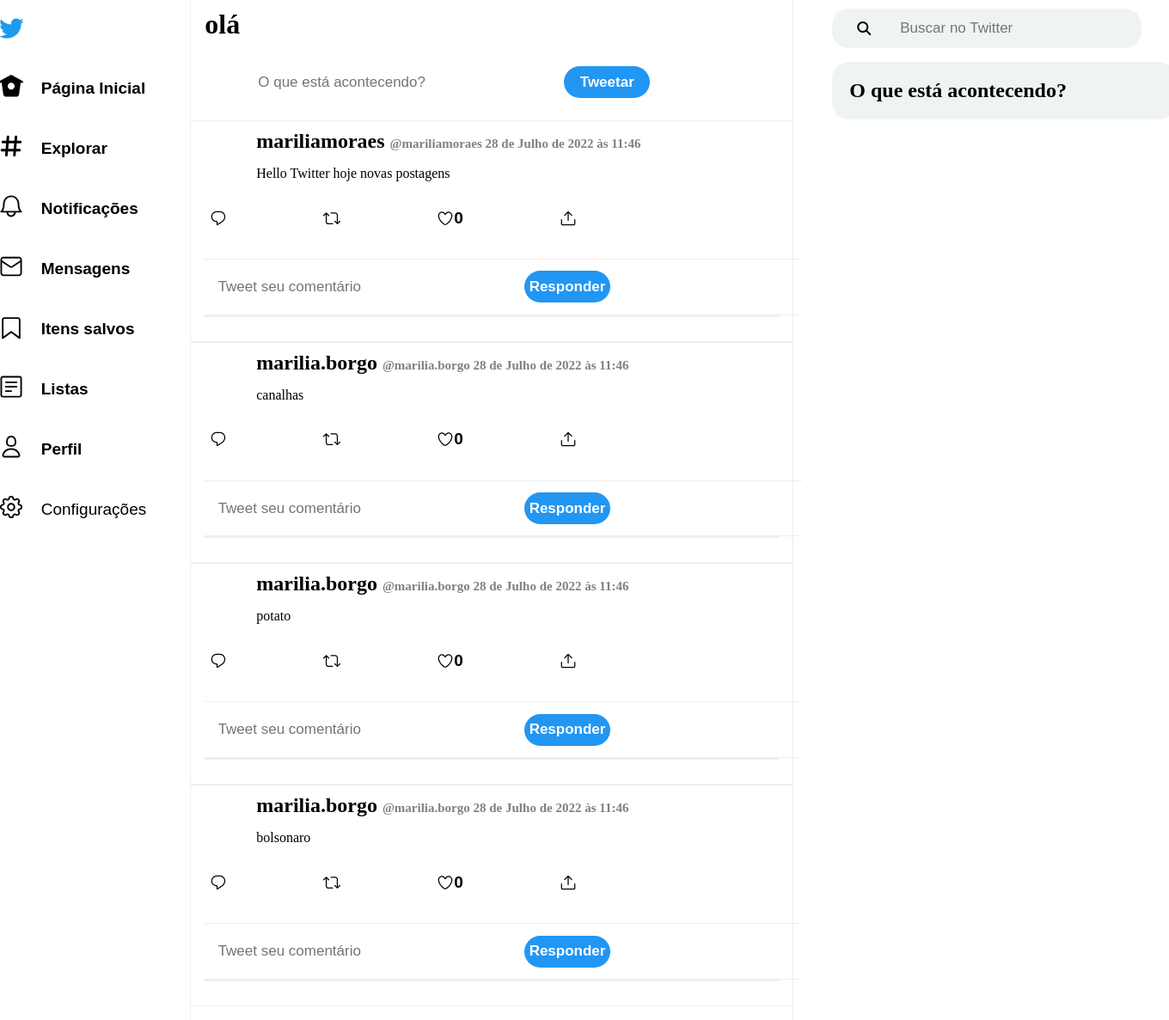
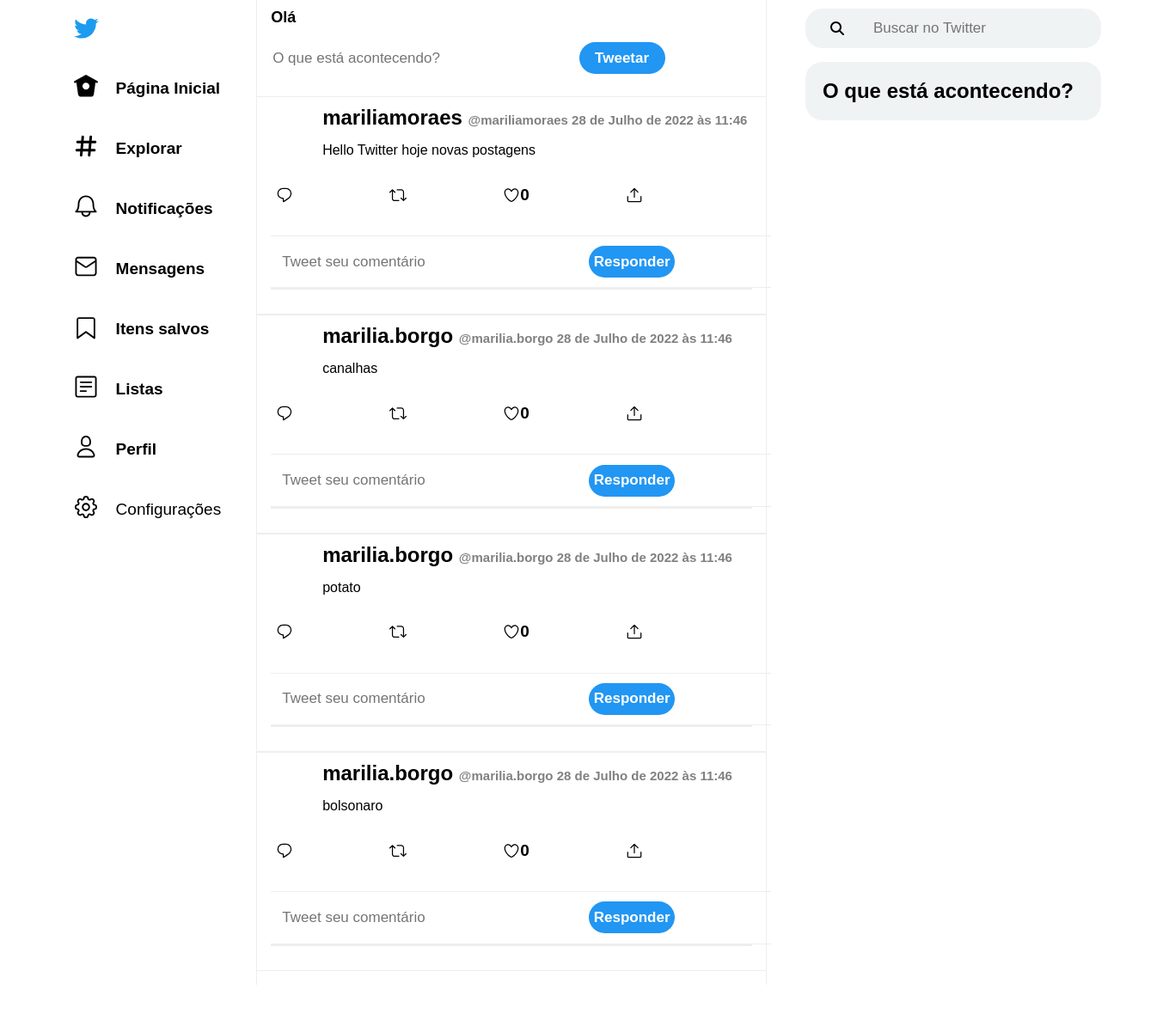
Before and after one commit to marilia-borgo/Django_twitter, a Django app: template post/templates/post/base.html in a window 1360 px wide. Shown: the whole page at 86% size. After the commit the page ends 1146 px from the top, so only its background shows below. Run offline with Django 4.2, Linux system fonts and the light colour scheme; the template is opened without the code that fills it: values that come from a table or form of the project are taken from there, others are empty; data comes from the database, SQL or seed files in the repository; parts of the project's set-up code (start-up, migrations or seed data) failed here and were passed over; some libraries are stand-ins or nearby versions.

Commit message:
ajustes na página de posts

```diff
--- a/post/static/post/css/styles.css
+++ b/post/static/post/css/styles.css
@@ -1,3 +1,11 @@
+:root {
+    --font-gray: #5b6b78;
+}
+
+body {
+    font-family: 'Arial', sans-serif;
+ }
+
 .container{
     height: 100%;
     display: flex;
@@ -6,17 +14,26 @@
 
 .conteudo-page{
     display: flex;
-    gap: 45px;
+    gap: 35px;
     height: 100%;
-}
+    justify-content: center;
+ }
 
-.timeline{
-    width: 700px;
+ .timeline{
+    width: 50%;
+    min-width: 490px;
     display: flex;
     flex-direction: column;
     border-right: 0.5px solid #e8e8e8b5;
     border-left: 0.5px solid #e8e8e8b5;
-}
+ }
+
+
+.ola {
+    font-size: 18px;
+    text-transform: capitalize;
+ }
+
 
 button >.fa-hashtag{
     font-size: 33px;
@@ -99,11 +116,12 @@ button >.fa-gear{
 }
 
 .filtros{
-    width: 400px;
+    margin-left:10px;
+    width: 350px;
     margin-top: 10px;
     display: flex;
     flex-direction: column;
-}
+ }
 
 .topnav {
     overflow: hidden;
@@ -113,11 +131,12 @@ button >.fa-gear{
 .topnav a {
     float: left;
     display: block;
-    color: black;
+    color: #2196f3;
     text-align: center;
     /* padding: 14px 16px; */
     text-decoration: none;
-    font-size: 17px;
+    font-size: 15px;
+    font-weight: 400;
 }
 
 .topnav a:hover {
@@ -135,7 +154,6 @@ button >.fa-gear{
     background-color: #eff3f4;
     display: flex;
     align-items: center;
-    width: 90%;
 }
 
 .topnav input[type=text] {
@@ -169,12 +187,10 @@ button >.fa-gear{
     gap: 25px;
 }
 
-.container-tweetar {
-    display: flex;
-    align-items: center;
-    gap: 10px;
-    margin-top: 30px;
-}
+.container-tweetar{
+    width: 100%;
+ }
+
 
 .notices{
     width: 100%;
@@ -185,7 +201,18 @@ button >.fa-gear{
 
 .container-notices{
     padding: 20px;
+    font-size:16px;
 }
+
+.title-news {
+    font-size: 15px;
+    color: var(--font-gray);
+}
+
+
+.blue-highlight {
+    color: #2196f3;
+ }
 
 .space-tweet-notice{
     height: 40px;
--- a/post/templates/post/base.html
+++ b/post/templates/post/base.html
@@ -42,7 +42,7 @@
             </div>
             <div class="timeline">
                 <div class="tweet">
-                    <h1>olá {{ request.user.username }}</h1>
+                    <h1 class="ola">olá {{ request.user.username }}</h1>
                     <div class="container-tweetar">
                         <img class="image-profile-post" src="{{ request.user.profile.foto.url }}" alt="">
                         <form action="{% url 'new.post' %}" method="post">
@@ -128,7 +128,7 @@
                             {% for noticia in noticias %}
                                 <li>
                                     <div class="container-notices">
-                                        {{ noticia.media }} {{ noticia.date }}
+                                        <span class="title-news">{{ noticia.media }} {{ noticia.date }}</span>
                                         <h3>{{ noticia.desc }}</h3>
                                         <h5><a href="{{ noticia.link }}" target="_blank">Leia Mais</a></h5>
                                         <div class="space-tweet-notice"></div>
```
